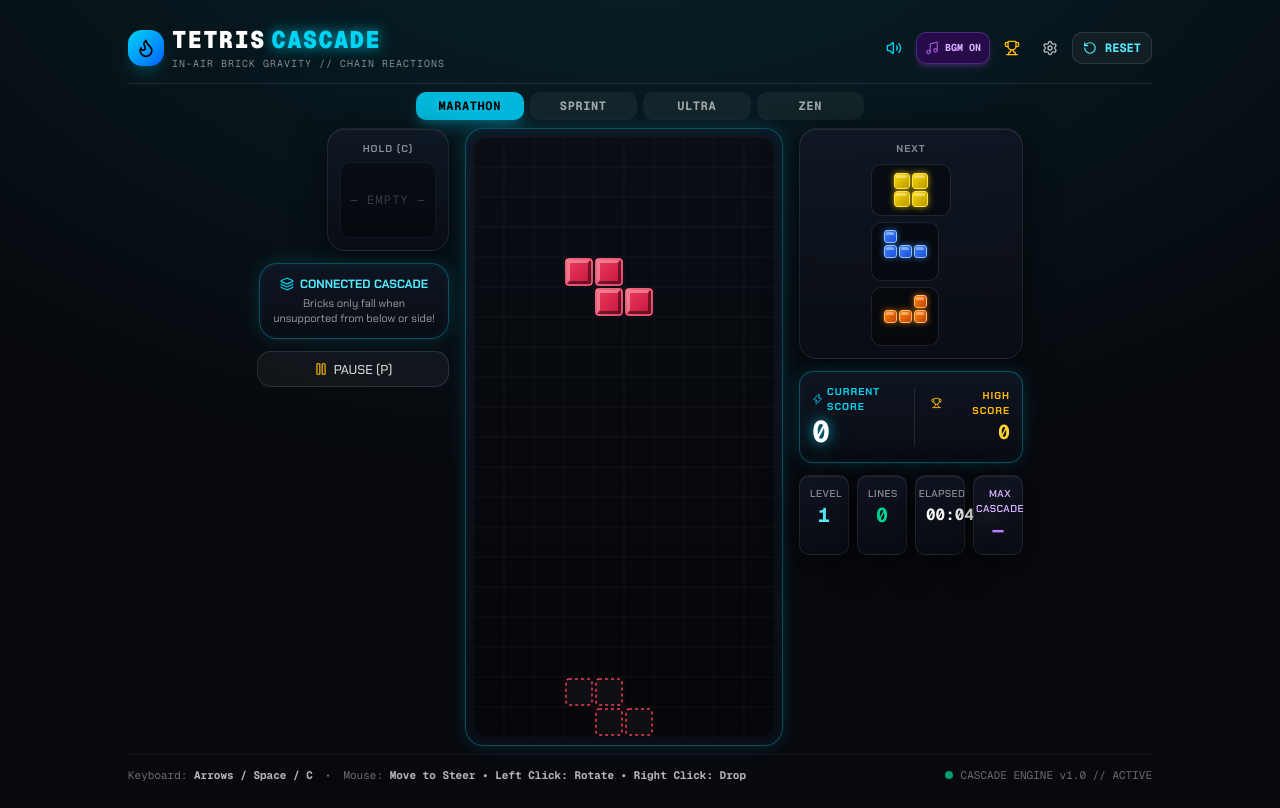
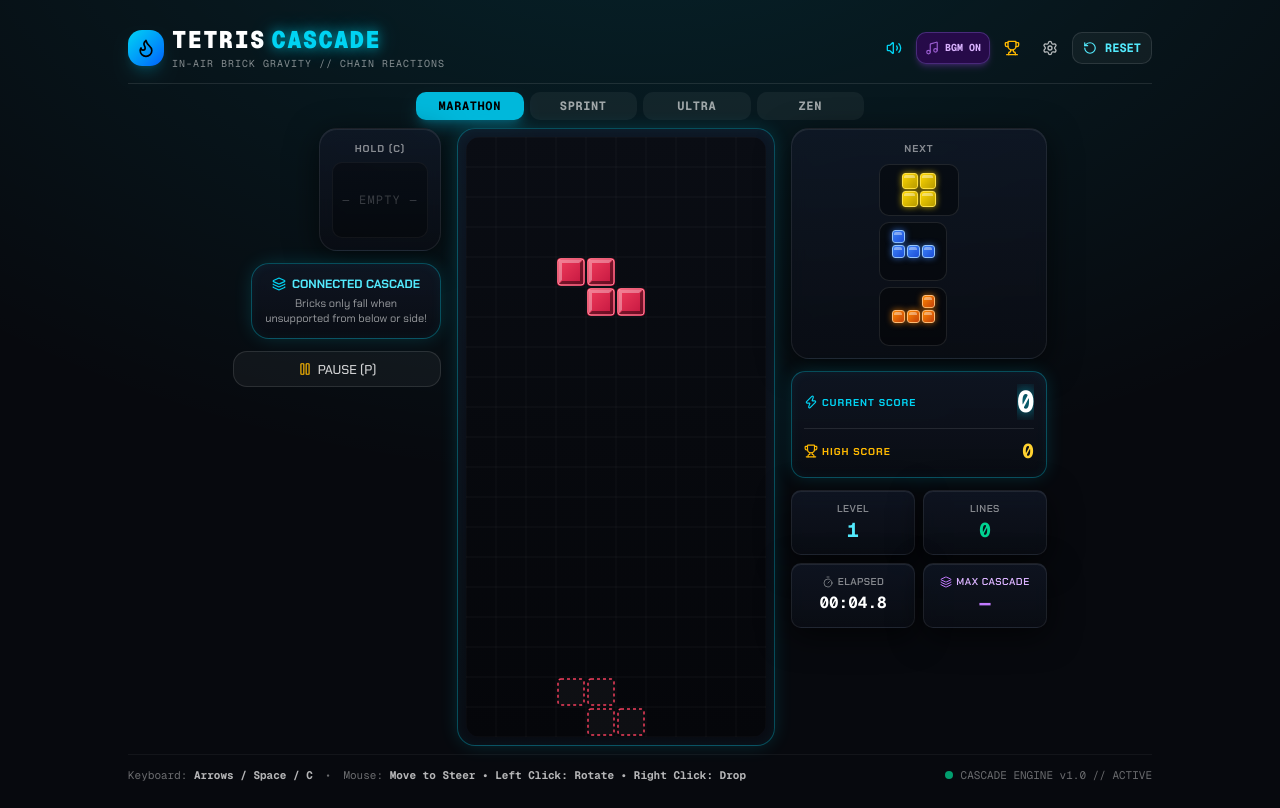
Before and after one commit to uriva/tetris-cascade, a Next.js app: page / in a window 1280 px wide. Built offline with nearby package versions, Linux system fonts and the light colour scheme.

Commit message:
feat: auto-pause on blur, fix high score overflow, and update mouse controls

```diff
--- a/src/app/page.tsx
+++ b/src/app/page.tsx
@@ -178,11 +178,42 @@ export default function TetrisGamePage() {
   };
 
   const togglePause = useCallback(() => {
-    if (engine.status === 'playing') {
+    if (
+      engine.status === 'playing' ||
+      engine.status === 'clearing' ||
+      engine.status === 'cascading'
+    ) {
       engine.pause();
     } else if (engine.status === 'paused') {
       engine.resume();
     }
+  }, [engine]);
+
+  // Auto-pause game and music on tab loss of focus or visibility change
+  useEffect(() => {
+    const handlePauseOnUnfocus = () => {
+      if (
+        engine.status === 'playing' ||
+        engine.status === 'clearing' ||
+        engine.status === 'cascading'
+      ) {
+        engine.pause();
+      }
+    };
+
+    const handleVisibilityChange = () => {
+      if (document.hidden) {
+        handlePauseOnUnfocus();
+      }
+    };
+
+    document.addEventListener('visibilitychange', handleVisibilityChange);
+    window.addEventListener('blur', handlePauseOnUnfocus);
+
+    return () => {
+      document.removeEventListener('visibilitychange', handleVisibilityChange);
+      window.removeEventListener('blur', handlePauseOnUnfocus);
+    };
   }, [engine]);
 
   if (!isClient) {
@@ -304,7 +335,7 @@ export default function TetrisGamePage() {
       {/* Main Playfield Layout */}
       <div className="relative z-10 w-full max-w-5xl flex flex-col md:flex-row items-center md:items-start justify-center gap-4 my-auto">
         {/* Left Column: HOLD & Quick Info */}
-        <div className="w-full md:w-48 flex md:flex-col items-center md:items-end justify-between md:justify-start gap-3 order-2 md:order-1">
+        <div className="w-full md:w-52 flex md:flex-col items-center md:items-end justify-between md:justify-start gap-3 order-2 md:order-1">
           {/* Hold Piece Container */}
           <div className="arcade-panel p-3 rounded-2xl flex flex-col items-center">
             <span className="text-[10px] tracking-widest text-white/50 font-bold uppercase mb-1.5">
@@ -345,7 +376,7 @@ export default function TetrisGamePage() {
         </div>
 
         {/* Right Column: NEXT QUEUE & HUD */}
-        <div className="w-full md:w-56 flex flex-col gap-3 order-3">
+        <div className="w-full md:w-64 flex flex-col gap-3 order-3">
           {/* Next Pieces Queue */}
           <div className="arcade-panel p-3 rounded-2xl flex md:flex-col items-center justify-between md:justify-start gap-2">
             <span className="text-[10px] tracking-widest text-white/50 font-bold uppercase">
--- a/src/components/game/GameHUD.tsx
+++ b/src/components/game/GameHUD.tsx
@@ -28,34 +28,51 @@ export const GameHUD: React.FC<GameHUDProps> = ({ stats, mode, highScore }) => {
   };
 
   const timerInfo = getTimerDisplay();
+  const currentHighScore = Math.max(highScore, stats.score);
+
+  const getScoreFontSize = (val: number) => {
+    const len = val.toLocaleString().length;
+    if (len > 8) return 'text-lg sm:text-xl';
+    if (len > 6) return 'text-xl sm:text-2xl';
+    return 'text-2xl sm:text-3xl';
+  };
+
+  const getHighScoreFontSize = (val: number) => {
+    const len = val.toLocaleString().length;
+    if (len > 8) return 'text-sm sm:text-base';
+    if (len > 6) return 'text-base sm:text-lg';
+    return 'text-lg sm:text-xl';
+  };
 
   return (
     <div className="flex flex-col gap-3 w-full">
       {/* Top Banner: Score & High Score */}
-      <div className="arcade-panel arcade-panel-cyan p-3 rounded-xl flex items-center justify-between">
-        <div>
-          <div className="text-[10px] tracking-widest text-cyan-400 font-bold uppercase flex items-center gap-1">
-            <Zap className="w-3 h-3 text-cyan-400" />
+      <div className="arcade-panel arcade-panel-cyan p-3 rounded-xl flex flex-col gap-2">
+        <div className="flex items-center justify-between gap-2">
+          <div className="text-[10px] tracking-widest text-cyan-400 font-bold uppercase flex items-center gap-1 shrink-0">
+            <Zap className="w-3.5 h-3.5 text-cyan-400" />
             Current Score
           </div>
-          <div className="text-2xl sm:text-3xl font-bold font-mono tracking-tight text-white text-glow-cyan">
+          <div className={`font-bold font-mono tracking-tight text-white text-glow-cyan text-right truncate ${getScoreFontSize(stats.score)}`}>
             {stats.score.toLocaleString()}
           </div>
         </div>
 
-        <div className="text-right border-l border-white/10 pl-4">
-          <div className="text-[10px] tracking-widest text-amber-400 font-bold uppercase flex items-center justify-end gap-1">
-            <Trophy className="w-3 h-3 text-amber-400" />
+        <div className="h-px bg-white/10 w-full" />
+
+        <div className="flex items-center justify-between gap-2">
+          <div className="text-[10px] tracking-widest text-amber-400 font-bold uppercase flex items-center gap-1 shrink-0">
+            <Trophy className="w-3.5 h-3.5 text-amber-400" />
             High Score
           </div>
-          <div className="text-lg sm:text-xl font-bold font-mono text-amber-300">
-            {Math.max(highScore, stats.score).toLocaleString()}
+          <div className={`font-bold font-mono text-amber-300 text-right truncate ${getHighScoreFontSize(currentHighScore)}`}>
+            {currentHighScore.toLocaleString()}
           </div>
         </div>
       </div>
 
       {/* Stats Grid: Level, Lines, Time, Cascade Chain */}
-      <div className="grid grid-cols-2 sm:grid-cols-4 gap-2">
+      <div className="grid grid-cols-2 sm:grid-cols-4 md:grid-cols-2 gap-2">
         <div className="arcade-panel p-2.5 rounded-lg text-center">
           <div className="text-[10px] tracking-wider text-white/50 uppercase font-semibold">LEVEL</div>
           <div className="text-xl font-bold text-cyan-300 font-mono">{stats.level}</div>
--- a/src/components/game/SettingsModal.tsx
+++ b/src/components/game/SettingsModal.tsx
@@ -219,6 +219,19 @@ export const SettingsModal: React.FC<SettingsModalProps> = ({
                 <div className="grid grid-cols-2 gap-2 text-xs">
                   <button
                     type="button"
+                    onClick={() => onUpdateSettings({ mouseClickAction: 'drop' })}
+                    className={`p-2 rounded-lg border text-left transition-all ${
+                      settings.mouseClickAction !== 'rotate'
+                        ? 'border-cyan-400 bg-cyan-500/20 text-white font-bold'
+                        : 'border-white/10 bg-black/30 text-white/60 hover:text-white'
+                    }`}
+                  >
+                    <div className="font-semibold text-cyan-300">Hard Drop</div>
+                    <div className="text-[10px] text-white/50">Right click rotates</div>
+                  </button>
+
+                  <button
+                    type="button"
                     onClick={() => onUpdateSettings({ mouseClickAction: 'rotate' })}
                     className={`p-2 rounded-lg border text-left transition-all ${
                       settings.mouseClickAction === 'rotate'
@@ -229,24 +242,12 @@ export const SettingsModal: React.FC<SettingsModalProps> = ({
                     <div className="font-semibold text-cyan-300">Rotate CW</div>
                     <div className="text-[10px] text-white/50">Right click drops</div>
                   </button>
-
-                  <button
-                    type="button"
-                    onClick={() => onUpdateSettings({ mouseClickAction: 'drop' })}
-                    className={`p-2 rounded-lg border text-left transition-all ${
-                      settings.mouseClickAction === 'drop'
-                        ? 'border-cyan-400 bg-cyan-500/20 text-white font-bold'
-                        : 'border-white/10 bg-black/30 text-white/60 hover:text-white'
-                    }`}
-                  >
-                    <div className="font-semibold text-cyan-300">Hard Drop</div>
-                    <div className="text-[10px] text-white/50">Right click rotates</div>
-                  </button>
                 </div>
 
                 <div className="text-[11px] text-white/50 space-y-0.5 pt-1">
                   <div>• Move mouse horizontally to steer piece column</div>
-                  <div>• Mouse wheel: Scroll down to soft drop, up to rotate CCW</div>
+                  <div>• Mouse wheel: Scroll down to rotate CW, up to rotate CCW</div>
+                  <div>• Left click: Hard drop • Right click: Rotate</div>
                   <div>• Middle click: Hold piece</div>
                 </div>
               </div>
--- a/src/lib/sound/synth.ts
+++ b/src/lib/sound/synth.ts
@@ -770,21 +770,61 @@ class SoundEngine {
     const ctx = this.initContext();
     if (!ctx) return;
 
+    if (ctx.state === 'suspended') {
+      ctx.resume().catch(() => {});
+    }
+
     this.isPlayingBGM = true;
     this.currentStep = 0;
     this.nextStepTime = ctx.currentTime + 0.05;
 
     // Run lookahead scheduler every 25ms
-    this.schedulerTimerId = window.setInterval(() => {
-      this.scheduleLoop();
-    }, 25);
+    if (this.schedulerTimerId === null) {
+      this.schedulerTimerId = window.setInterval(() => {
+        this.scheduleLoop();
+      }, 25);
+    }
+  }
+
+  public pauseBGM(): void {
+    this.isPlayingBGM = false;
+    if (this.schedulerTimerId !== null) {
+      clearInterval(this.schedulerTimerId);
+      this.schedulerTimerId = null;
+    }
+    if (this.ctx && this.ctx.state === 'running') {
+      this.ctx.suspend().catch(() => {});
+    }
+  }
+
+  public resumeBGM(): void {
+    if (!this.isMusicEnabled) return;
+    const ctx = this.initContext();
+    if (!ctx) return;
+
+    if (ctx.state === 'suspended') {
+      ctx.resume().catch(() => {});
+    }
+
+    this.isPlayingBGM = true;
+    this.nextStepTime = ctx.currentTime + 0.05;
+
+    if (this.schedulerTimerId === null) {
+      this.schedulerTimerId = window.setInterval(() => {
+        this.scheduleLoop();
+      }, 25);
+    }
   }
 
   public stopBGM(): void {
     this.isPlayingBGM = false;
+    this.currentStep = 0;
     if (this.schedulerTimerId !== null) {
       clearInterval(this.schedulerTimerId);
       this.schedulerTimerId = null;
+    }
+    if (this.ctx && this.ctx.state === 'running') {
+      this.ctx.suspend().catch(() => {});
     }
   }
 
--- a/src/lib/tetris/constants.ts
+++ b/src/lib/tetris/constants.ts
@@ -287,7 +287,7 @@ export const DEFAULT_SETTINGS: GameSettings = {
   crtEffect: false,
   particlesEnabled: true,
   mouseControl: true,
-  mouseClickAction: 'rotate',
+  mouseClickAction: 'drop',
   das: 130, // ms initial delay
   arr: 28,  // ms repeat rate
 };
--- a/src/lib/tetris/engine.ts
+++ b/src/lib/tetris/engine.ts
@@ -149,19 +149,22 @@ export class TetrisEngine {
     this.notify();
   }
 
+  private previousStatus: GameStatus = 'playing';
+
   public pause(): void {
-    if (this.status === 'playing') {
+    if (this.status === 'playing' || this.status === 'clearing' || this.status === 'cascading') {
+      this.previousStatus = this.status;
       this.status = 'paused';
-      sound.stopBGM();
+      sound.pauseBGM();
       this.notify();
     }
   }
 
   public resume(): void {
     if (this.status === 'paused') {
-      this.status = 'playing';
+      this.status = this.previousStatus || 'playing';
       if (this.settings.musicEnabled) {
-        sound.startBGM();
+        sound.resumeBGM();
       }
       this.notify();
     }
```
Also changed, not shown: src/components/game/GameBoard.tsx (+32 -6 lines).
